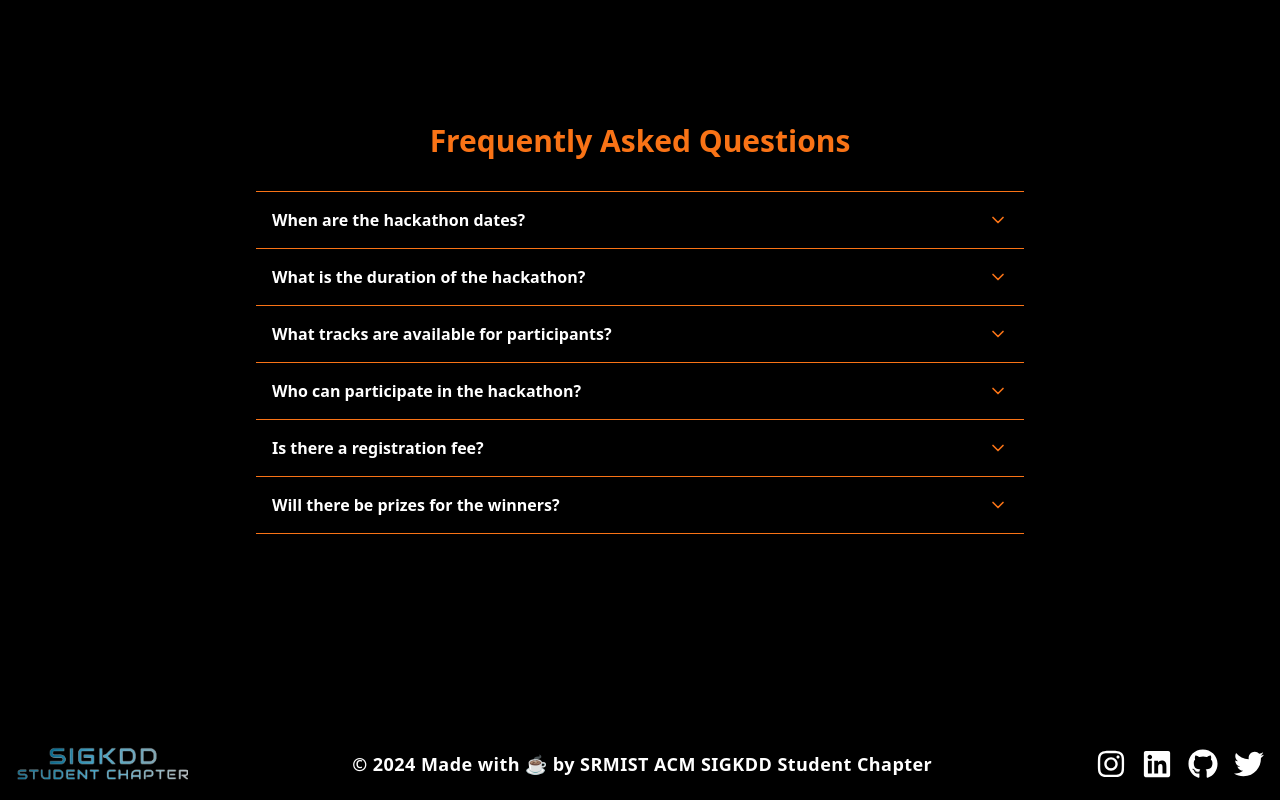
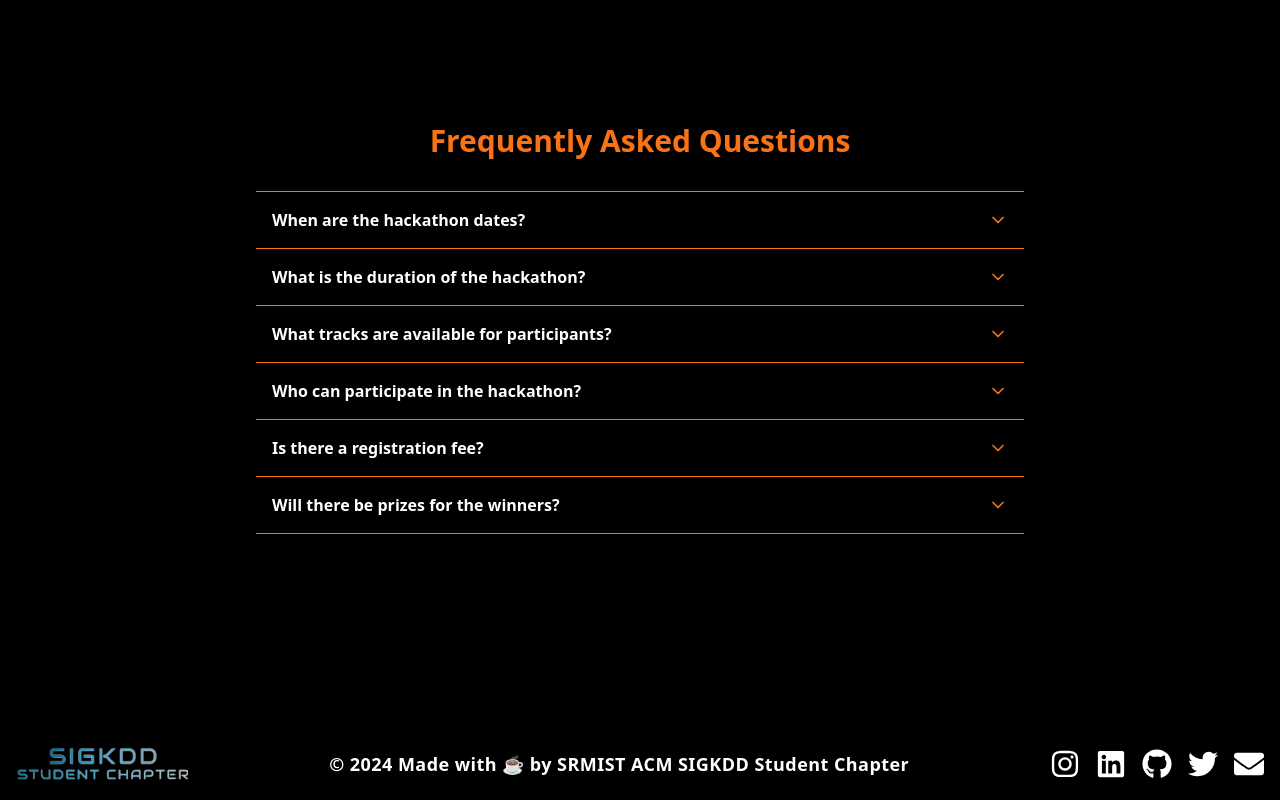
Before and after one commit to himuexe/Hack_Of_Duty, a React (Create React App) app: page / in a window 1280 px wide. Shown: the part 4098-4898 px from the top of the page. Built offline with nearby package versions, Linux system fonts and the light colour scheme.

Commit message:
Email contact added

```diff
--- a/src/components/Footer/Footer.jsx
+++ b/src/components/Footer/Footer.jsx
@@ -1,5 +1,5 @@
 import React from 'react';
-import { FaInstagram, FaLinkedin, FaGithub, FaTwitter } from 'react-icons/fa';
+import { FaInstagram, FaLinkedin, FaGithub, FaTwitter, FaEnvelope } from 'react-icons/fa';
 import club from "../../assets/club.png";
 
 const Footer = () => {
@@ -26,6 +26,9 @@ const Footer = () => {
         <a href="https://x.com/srmsigkdd" target="_blank" rel="noopener noreferrer" className="hover:text-gray-200 transition duration-300">
           <FaTwitter size={30} />
         </a>
+        <a href="mailto:srmsigkdd@gmail.com" target="_blank" rel="noopener noreferrer" className="hover:text-gray-200 transition duration-300">
+          <FaEnvelope size={30} />
+        </a>
       </div>
     </div>
   );
```
